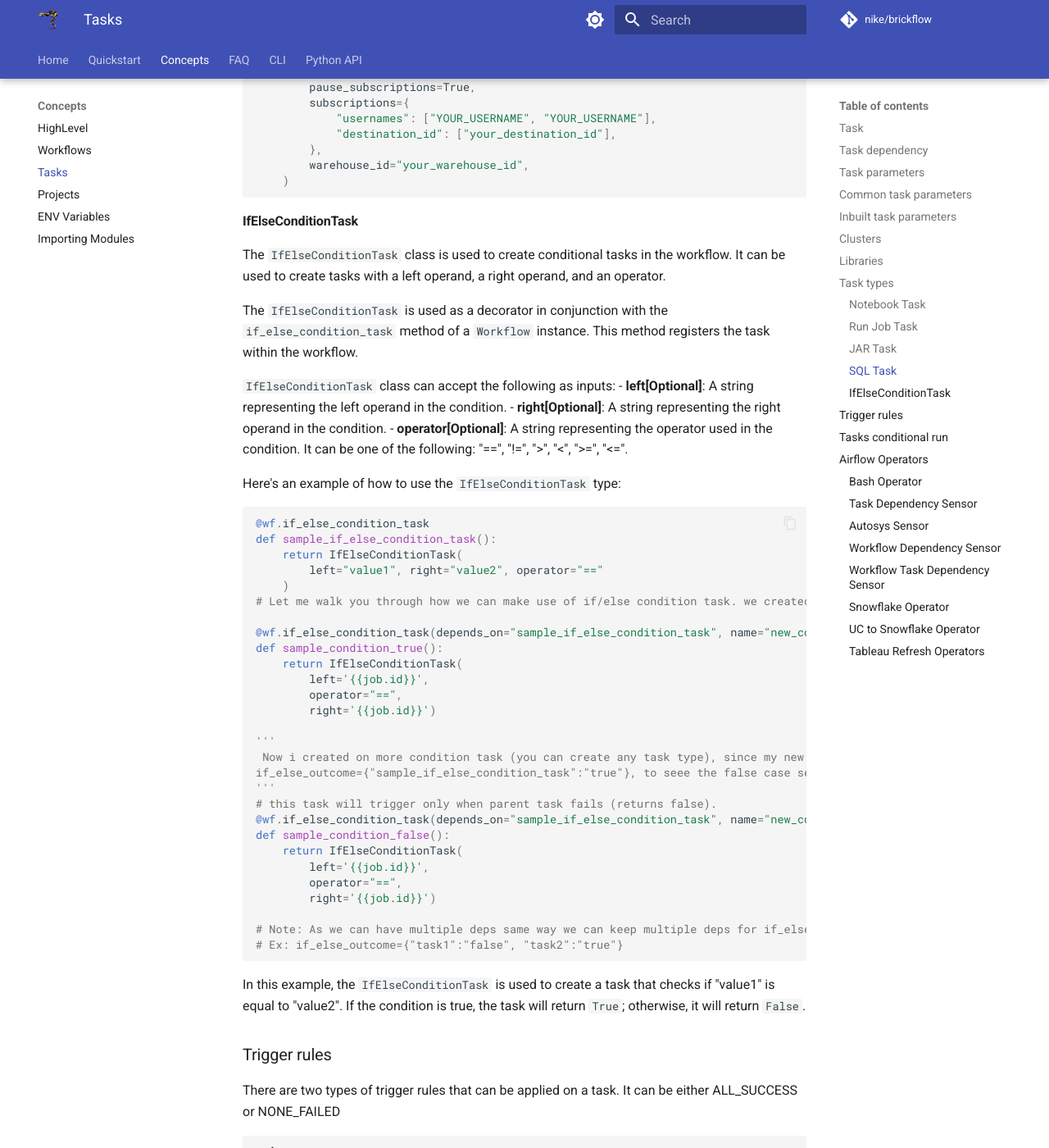
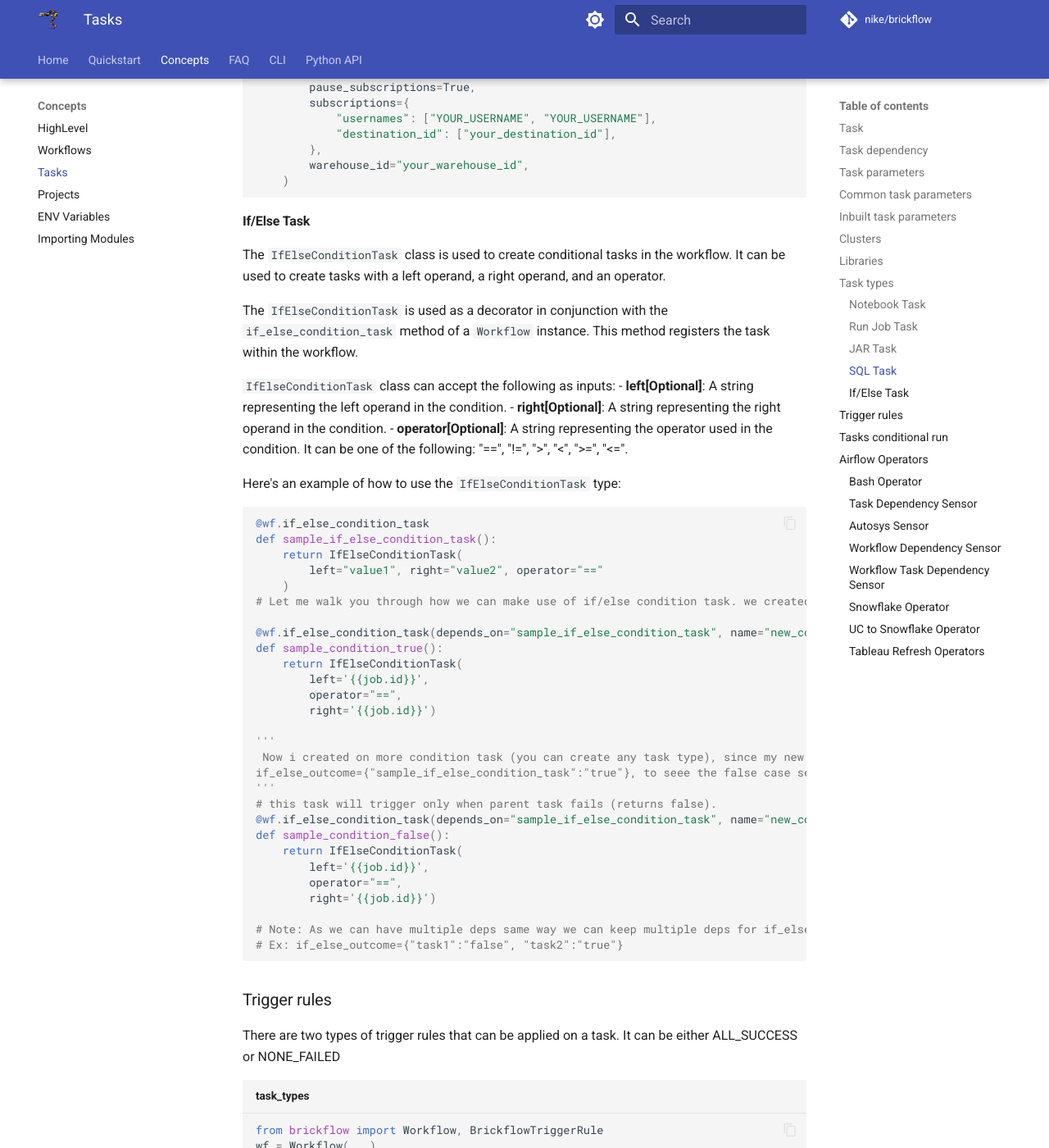
Before and after one commit to Nike-Inc/brickflow, an MkDocs documentation site: the page built from docs/tasks.md, in a window 1280 px wide and 1400 px high, scrolled down 7792 px. Shown: the whole window at 82% size. Built offline with MkDocs 1.6.1 and Material for MkDocs 9.7.7, drawn with Linux system fonts in a browser that asks for light colours; comment, search, counter and statistics services are not loaded; the version menu is left out.

Commit message:
fix: updated docs

````diff
--- a/docs/tasks.md
+++ b/docs/tasks.md
@@ -398,7 +398,7 @@ def sample_sql_dashboard_task() -> any:
 
 ```
 
-#### IfElseConditionTask
+#### If/Else Task
 The `IfElseConditionTask` class is used to create conditional tasks in the workflow. It can be used to create tasks with a left operand, a right operand, and an operator.
 
 The `IfElseConditionTask` is used as a decorator in conjunction with the `if_else_condition_task` method of a `Workflow` instance. This method registers the task within the workflow.
@@ -441,7 +441,6 @@ def sample_condition_false():
 # Ex: if_else_outcome={"task1":"false", "task2":"true"}
 ```
 
-In this example, the `IfElseConditionTask` is used to create a task that checks if "value1" is equal to "value2". If the condition is true, the task will return `True`; otherwise, it will return `False`.
 
 
 ### Trigger rules
````
